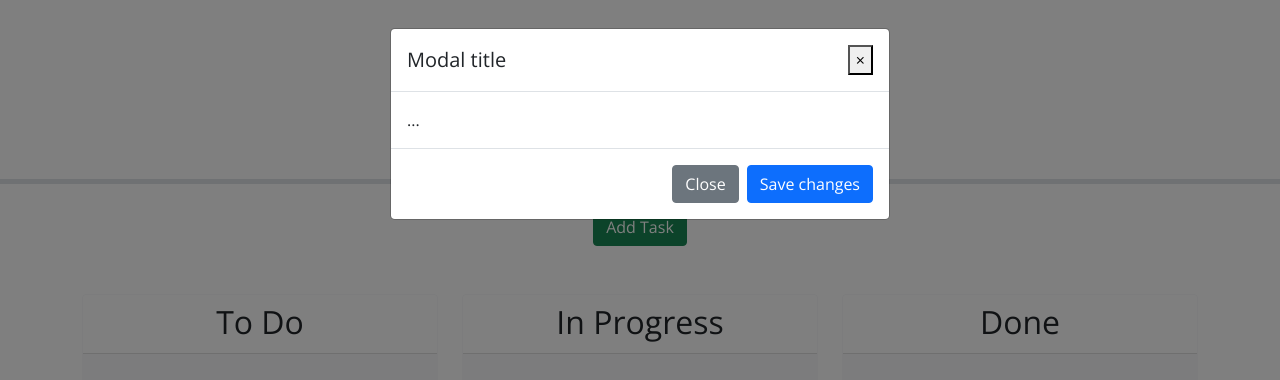
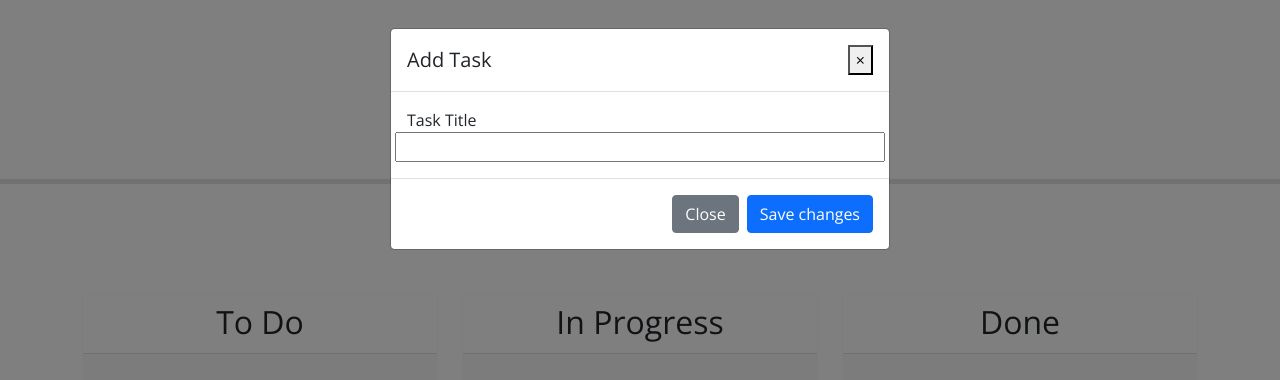
Before and after one commit to anthonyjj/Homework5-Task-Board, a plain HTML site: page index.html in a window 1280 px wide. Both pictures are taken after a click on the button "Add Task". Drawn offline with nearby package versions, Linux system fonts and the light colour scheme.

Commit message:
added a task title and input box to modal

```diff
--- a/index.html
+++ b/index.html
@@ -30,13 +30,17 @@
       <div class="modal-dialog" role="document">
         <div class="modal-content">
           <div class="modal-header">
-            <h5 class="modal-title" id="exampleModalLabel">Modal title</h5>
+            <h5 class="modal-title" id="exampleModalLabel"><!--change this to change modal title-->Add Task</h5>
             <button type="button" class="close" data-dismiss="modal" aria-label="Close">
               <span aria-hidden="true">&times;</span>
             </button>
           </div>
           <div class="modal-body">
-            ...
+            <!--delete the 3 dots and put <row> to put 2 boxes side by side, <label> to give a name and <input> to add a box-->
+              <div class="row">
+              <lable>Task Title</lable>
+            <input type="text"></input>
+            </div>
           </div>
           <div class="modal-footer">
             <button type="button" class="btn btn-secondary" data-dismiss="modal">Close</button>
```
Also changed, not shown: assets/js/script.js (line endings or trailing spaces).
